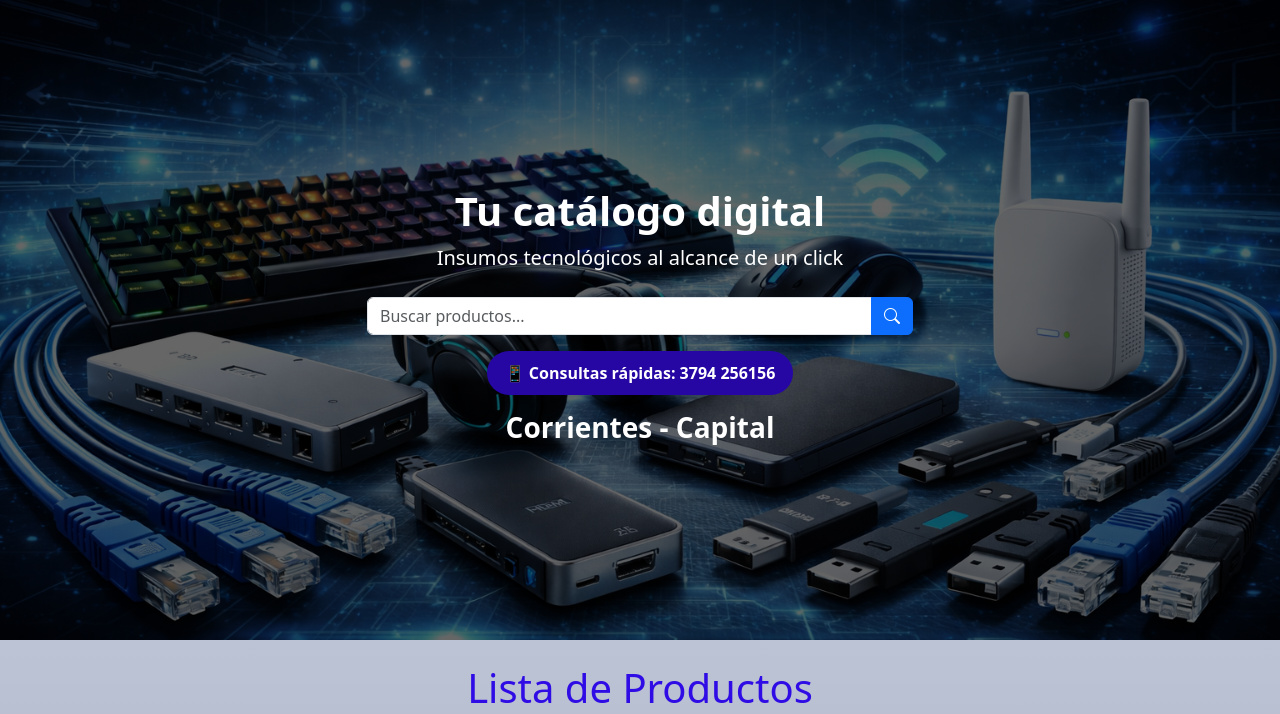
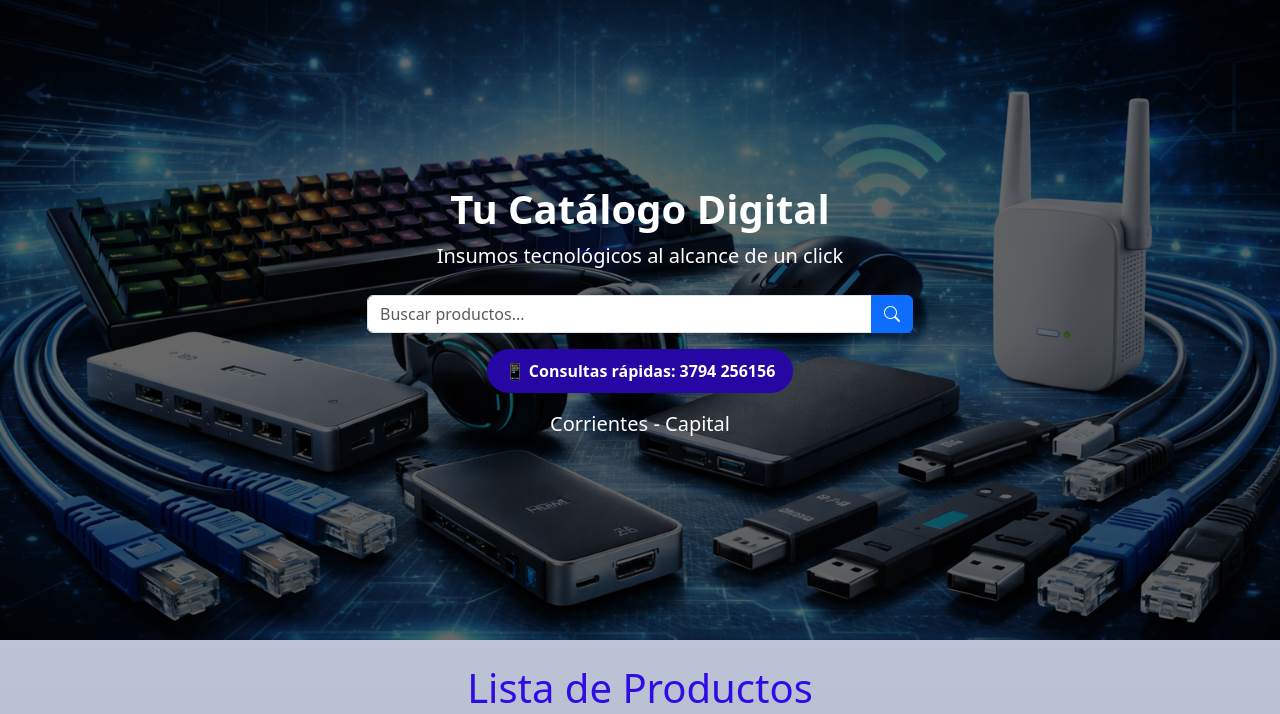
Before and after one commit to betosuarez888/catalogo-web, a Flask app: page / in a window 1280 px wide. Shown: the top 714 px of the page. Run offline with Flask 3, Linux system fonts and the light colour scheme; data comes from the database, SQL or seed files in the repository.

Commit message:
cambio de encabezado de pagina

```diff
--- a/templates/index.html
+++ b/templates/index.html
@@ -32,7 +32,7 @@
      <!-- Teléfono flotante -->
 
     <div class="container text-center">
-      <h1 class="fw-bold">Tu catálogo digital</h1>
+      <h1 class="fw-bold">Tu Catálogo Digital</h1>
       <p class="lead">Insumos tecnológicos al alcance de un click</p>
       <form method="GET" action="{{ url_for('index') }}" class="mt-4">
 
@@ -60,7 +60,7 @@
         📱 Consultas rápidas: 3794 256156
       </a>
     </p>
-    <h3 class="fw-bold">Corrientes - Capital</h3>
+    <p class="lead">Corrientes - Capital</p>
     </div>
   </section>
   <div class="container py-4">
```
